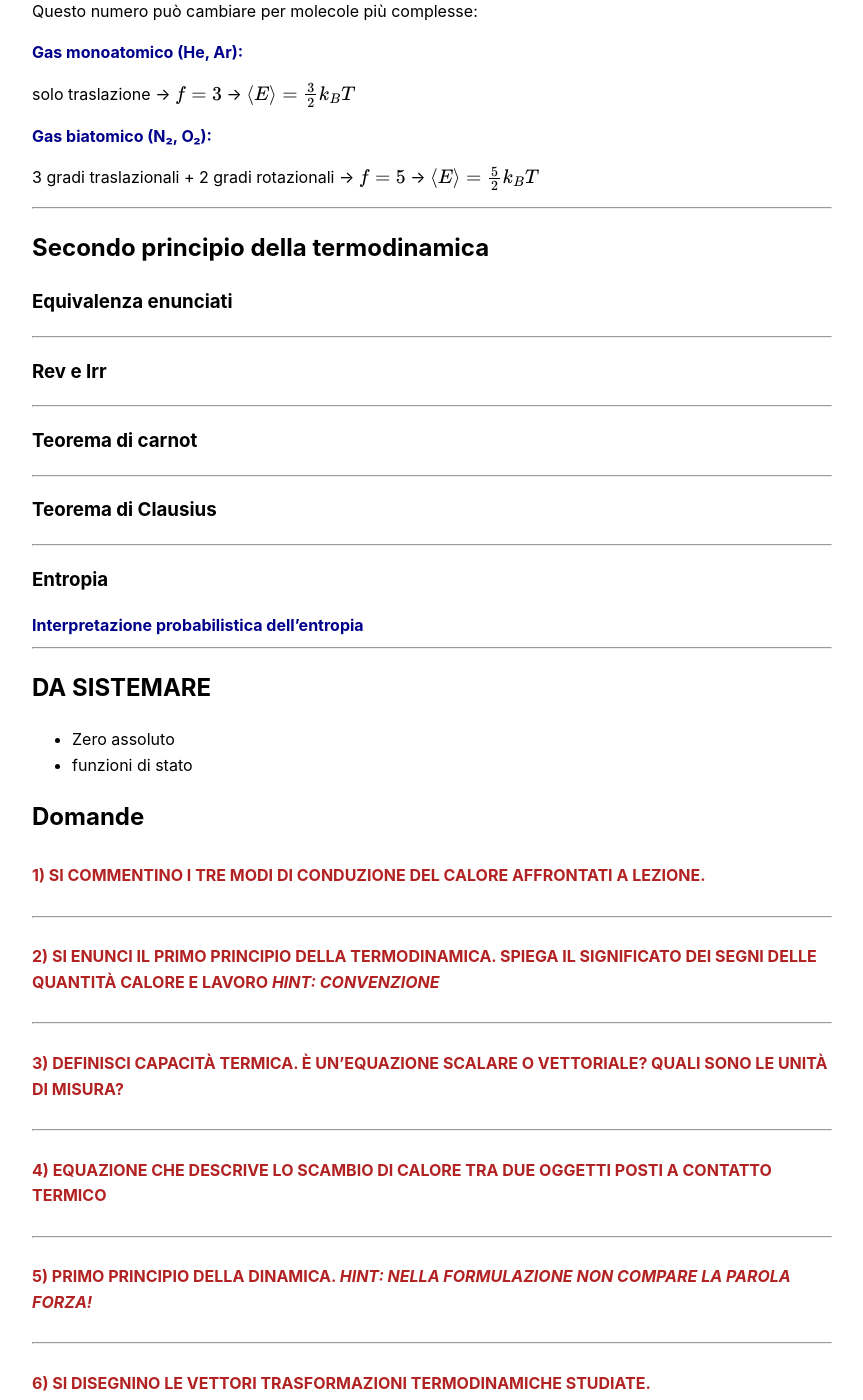
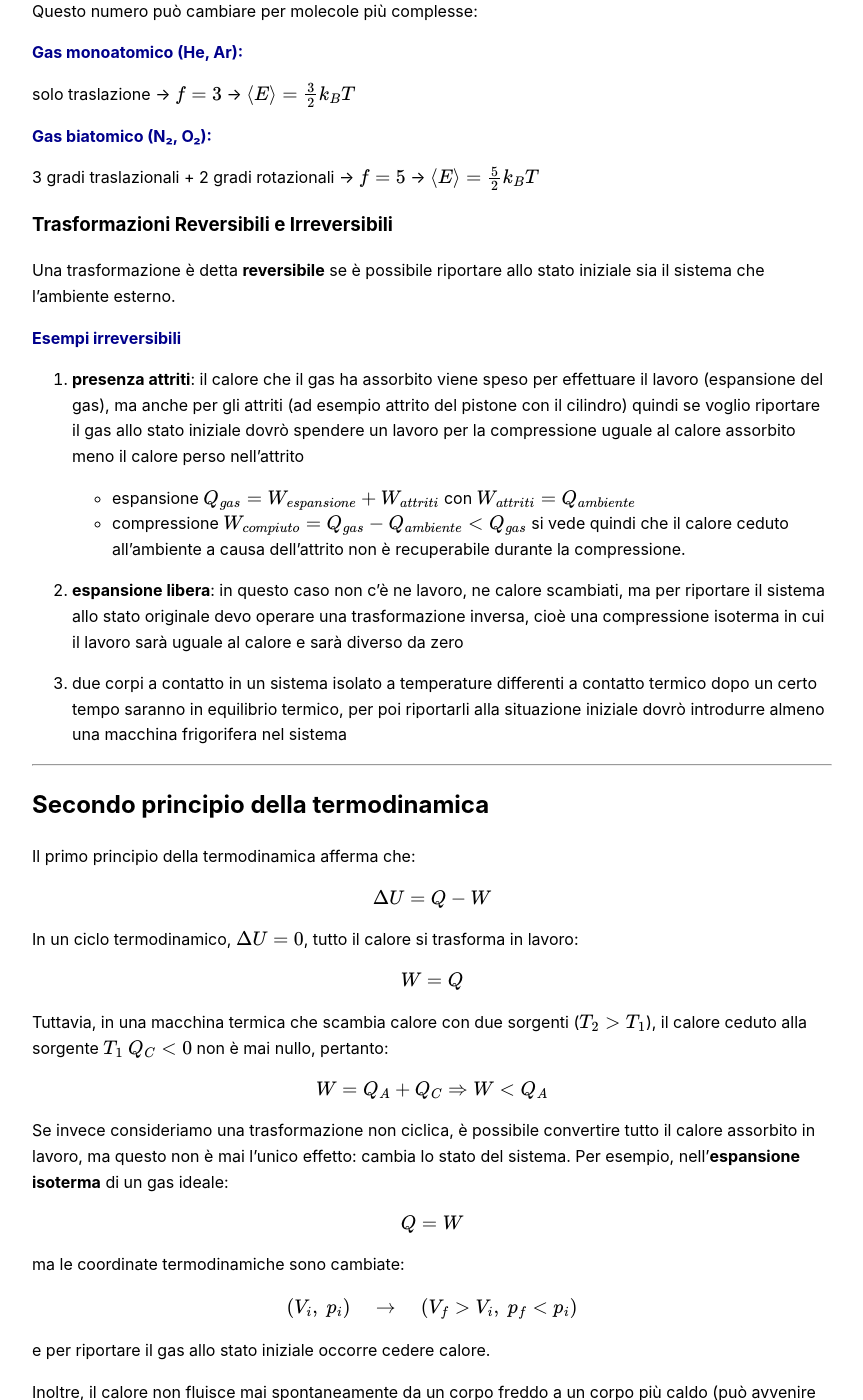
Before and after one commit to FedericoMenegoz/UNITN-fisica-orale, a Jekyll site: the page built from content/termodinamica.md, in a window 1280 px wide and 1400 px high, scrolled down 29183 px. Shown: the whole window, without its empty margins (208-1071 px from the left). Built offline with Jekyll 4.4.1, drawn with Linux system fonts in a browser that asks for light colours; our own code applies the rules of GitHub Pages for plain Markdown files; some of the changed text lies outside the part shown.

Commit message:
Updated termodinamica secondo principio and else

```diff
--- a/content/termodinamica.md
+++ b/content/termodinamica.md
@@ -859,11 +859,88 @@ solo traslazione → $f = 3$ → $\langle E \rangle = \frac{3}{2}k_B T$
 3 gradi traslazionali + 2 gradi rotazionali → $f = 5$ → $\langle E \rangle = \frac{5}{2}k_B T$
 
 
+### Trasformazioni Reversibili e Irreversibili
+Una trasformazione è detta __reversibile__ se è possibile riportare allo stato iniziale sia il sistema che l'ambiente esterno.
 
+###### Esempi irreversibili
+1. __presenza attriti__: il calore che il gas ha assorbito viene speso per effettuare il lavoro (espansione del gas), ma anche per gli attriti (ad esempio attrito del pistone con il cilindro) quindi se voglio riportare il gas allo stato iniziale dovrò spendere un lavoro per la compressione uguale al calore assorbito meno il calore perso nell'attrito
+
+    - espansione $$Q_{gas} = W_{espansione} + W_{attriti}$$ con $$W_{attriti} = Q_{ambiente}$$
+    - compressione $$W_{compiuto} = Q_{gas} - Q_{ambiente} < Q_{gas}$$
+si vede quindi che il calore ceduto all'ambiente a causa dell'attrito non è recuperabile durante la compressione.
+
+2. __espansione libera__: in questo caso non c'è ne lavoro, ne calore scambiati, ma per riportare il sistema allo stato originale devo operare una trasformazione inversa, cioè una compressione isoterma in cui il lavoro sarà uguale al calore e sarà diverso da zero
+
+3. due corpi a contatto in un sistema isolato a temperature differenti a contatto termico dopo un certo tempo saranno in equilibrio termico, per poi riportarli alla situazione iniziale dovrò introdurre almeno una macchina frigorifera nel sistema
 
 ---
 ## Secondo principio della termodinamica
+Il primo principio della termodinamica afferma che:
+
+$$ \Delta U = Q - W$$
+
+In un ciclo termodinamico, $\Delta U = 0$, tutto il calore si trasforma in lavoro:
+
+$$W = Q$$
+
+Tuttavia, in una macchina termica che scambia calore con due sorgenti ($T_2 > T_1$), il calore ceduto alla sorgente $T_1$ $Q_C <0$ non è mai nullo, pertanto:
+
+$$W= Q_A + Q_C \Rightarrow W < Q_A$$
+
+
+Se invece consideriamo una trasformazione non ciclica, è possibile convertire tutto il calore assorbito in lavoro, ma questo non è mai l'unico effetto: cambia lo stato del sistema. Per esempio, nell'__espansione isoterma__ di un gas ideale:
+
+$$Q = W$$
+
+ma le coordinate termodinamiche sono cambiate:
+
+$$(V_i,\;p_i) \quad \rightarrow \quad (V_f > V_i,\;p_f < p_i)$$
+
+e per riportare il gas allo stato iniziale occorre cedere calore.
+
+Inoltre, il calore non fluisce mai spontaneamente da un corpo freddo a un corpo più caldo (può avvenire con l'ausilio di una macchina frigorifera).
+
+Queste due evidenze sperimentali:
+1. _impossibilità di trasformare tutto il calore assorbito in lavoro_
+2. _impossibilità di far fluire calora da un corpo freddo a uno caldo spontaneamente_
+hanno portato alla formulazione del __secondo principio della termodinamica__.
+
 ### Equivalenza enunciati
+###### Enunciato di Kelvin-Planck
+> È impossibile realizzare un processo che abbia come __unico__ risultato la trasformazione in lavoro del calore fornito da una sorgente a temperatura uniforme
+
+###### Enunciato di Clausius
+> È impossibile realizzare un processo che abbia come __unico__ risultato il trasferimento di calore da un corpo a un altro ad una temperatura maggiore.
+
+##### Equivalenza Enunciati
+###### $\neg {KP} \Rightarrow \neg {C}$
+Supponiamo esista una macchina che viola $KP$, convertendo completamente il calore $Q_A$ assorbito da una sorgente calda in lavoro $W=Q_A$.
+
+Accoppiamo questa macchina $\cancel KP$ a una macchina frigorifera che usa tutto il lavoro fornito per trasferire calore da una sorgente $T_L$ alla sorgente $T_H$.
+Allora inseriamo un nuovo processo frigorifero che sfrutta il lavoro della macchina termica per portare il calore $Q_1$ da una sorgente fredda ad una calda $Q_2$
+
+- $Q_A = W$ perché non viene ceduto alcun calore
+- $Q_2 = W + Q_1 = Q_A + Q_1$
+- $Q_2 > Q_A$
+
+Quindi se raggruppiamo questi due processi otteniamo una macchina che fa fluire calore dalla sorgente fredda a quella calda come unico effetto, non produce lavoro (il lavoro è interno al nuovo sistema) e altro non è che la negazione di __Clausius__.
+
+In alternativa si potrebbe anche utilizzare il lavoro generato dalla macchina $\cancel {KP}$ per eseguire una compressione isoterma
+
+$$W_{\cancel {KP}} = nRT_2 \ln \frac {V_f}{V_i}$$
+
+vogliamo che $T_2 > T_H$
+
+$$\frac {W_{\cancel {KP}}}{nR\ln V_f/ V_i} > T_H$$
+
+ad una temperatura $T_2> T_H$ quindi cedendo calore ed ottenendo nuovamente $\cancel C$.
+
+<img alt="Negazione Clausius implica Negazione di kelvin planck" src="../imgs/termodinamica-13_nKPmeansnC.png">
+
+
+###### $\neg {C} \Rightarrow \neg {KP}$
+
+<img alt="Negazione Clausius implica Negazione di kelvin planck" src="../imgs/termodinamica-14_nCmeansnKP.png">
 
 ---
 ### Rev e Irr
```
Also changed, not shown: imgs/termodinamica-13_nKPmeansnC.png (added), imgs/termodinamica-14_nCmeansnKP.png (added).
